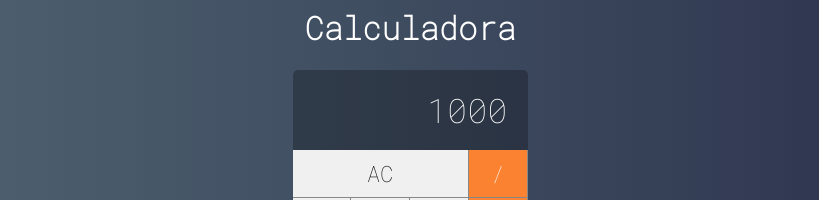
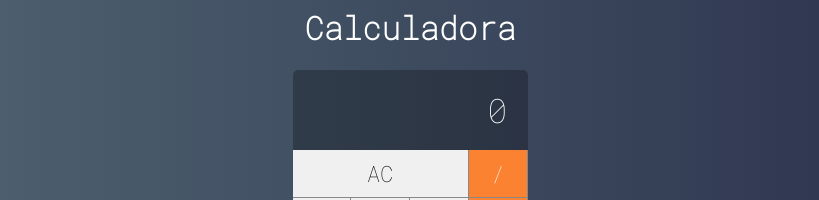
Before and after one commit to pitercoding/curso-javascript-cod3r, a Vue app in the folder 19-vue/calculator/: page / in a window 1280 px wide. Shown: the part 213-413 px from the top of the page, without its empty margins (230-1049 px from the left). Built offline with nearby package versions, Linux system fonts and the light colour scheme.

Commit message:
feat(projeto): 494. Implementando a Lógica

```diff
--- a/19-vue/calculator/src/main/CalculatorApp.vue
+++ b/19-vue/calculator/src/main/CalculatorApp.vue
@@ -1,6 +1,6 @@
 <template>
   <div class="calculator">
-    <Display value="1000"/>
+    <Display :value="displayValue" />
     <Button label="AC" triple @onClick="clearMemory" />
     <Button label="/" operation @onClick="setOperation" />
     <Button label="7" @onClick="addDigit" />
@@ -22,23 +22,75 @@
 </template>
 
 <script>
-import Display from '@/components/AppDisplay.vue';
-import Button from '@/components/AppButton.vue';
+import Button from "../components/AppButton";
+import Display from "../components/AppDisplay";
 
 export default {
+  data: function () {
+    return {
+      displayValue: "0",
+      clearDisplay: false,
+      operation: null,
+      values: [0, 0],
+      current: 0,
+    };
+  },
   components: { Button, Display },
   methods: {
     clearMemory() {
-
+      Object.assign(this.$data, this.$options.data());
     },
     setOperation(operation) {
+      if (this.current === 0) {
+        this.operation = operation;
+        this.current = 1;
+        this.clearDisplay = true;
+      } else {
+        const equals = operation === "=";
+        const currentOperation = this.operation;
 
+        try {
+          this.values[0] = eval(
+            `${this.values[0]} ${currentOperation} ${this.values[1]}`)
+            if (isNaN(this.values[0]) || !isFinite(this.values[0])) { this.clearMemory()
+          return
+          }
+        } catch (e) {
+          this.$emit("onError", e);
+        }
+
+        this.values[1] = 0;
+
+        this.displayValue = this.values[0];
+        this.operation = equals ? null : operation;
+        this.current = equals ? 0 : 1;
+        this.clearDisplay = !equals;
+      }
     },
     addDigit(n) {
+      if (n === "." && this.displayValue.includes(".")) {
+        return;
+      }
 
-      }
-    }
-}
+      const clearDisplay = this.displayValue === "0" || this.clearDisplay;
+      const currentValue = clearDisplay ? "" : this.displayValue;
+      const displayValue = currentValue + n;
+
+      this.displayValue = displayValue;
+      this.clearDisplay = false;
+
+      // Alternativa 1
+      this.values[this.current] = displayValue;
+
+      // Alternativa 2
+      // if (n !== ".") {
+      //     const i = this.current
+      //     const newValue = parseFloat(displayValue)
+      //     this.values[i] = newValue
+      // }
+    },
+  },
+};
 </script>
 
 <style>
```
Lines whose indentation alone changed are shown as unchanged.
